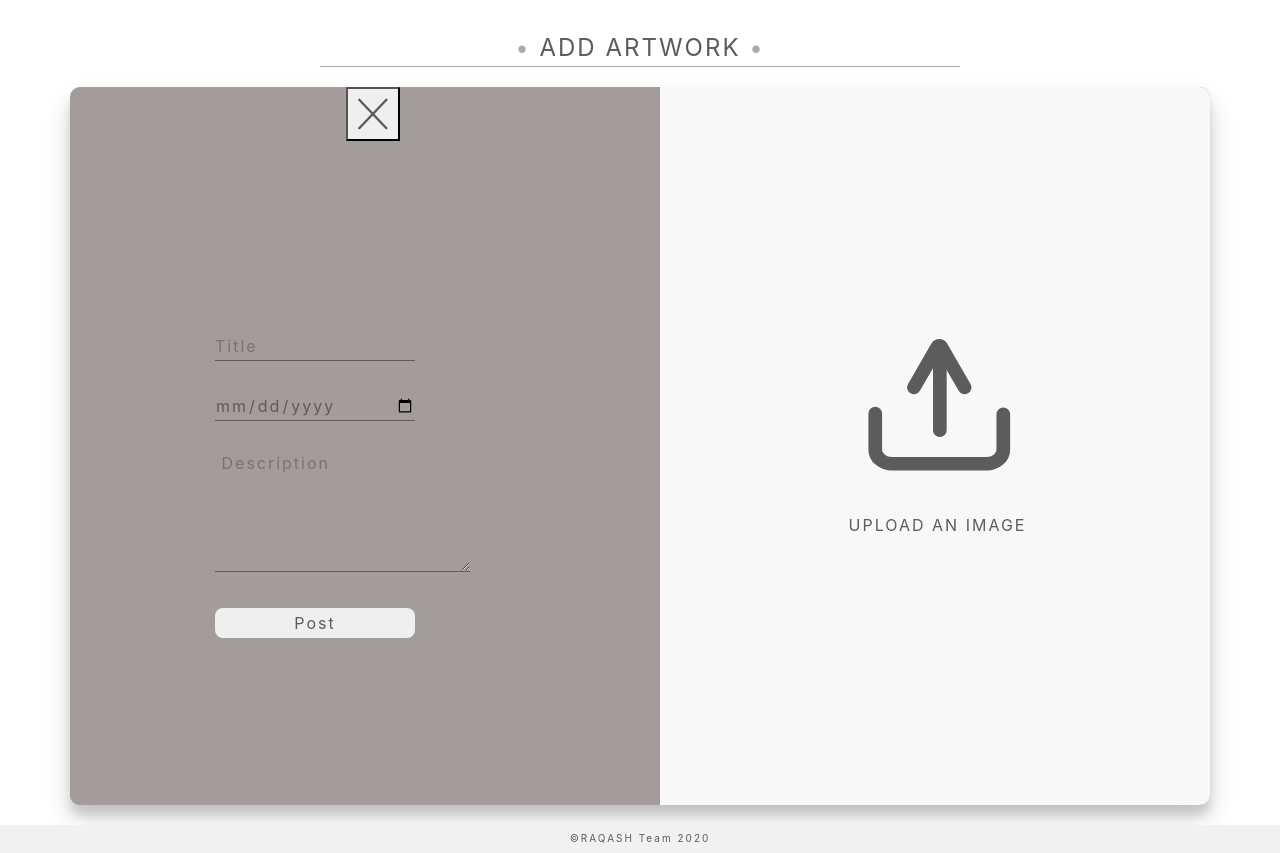
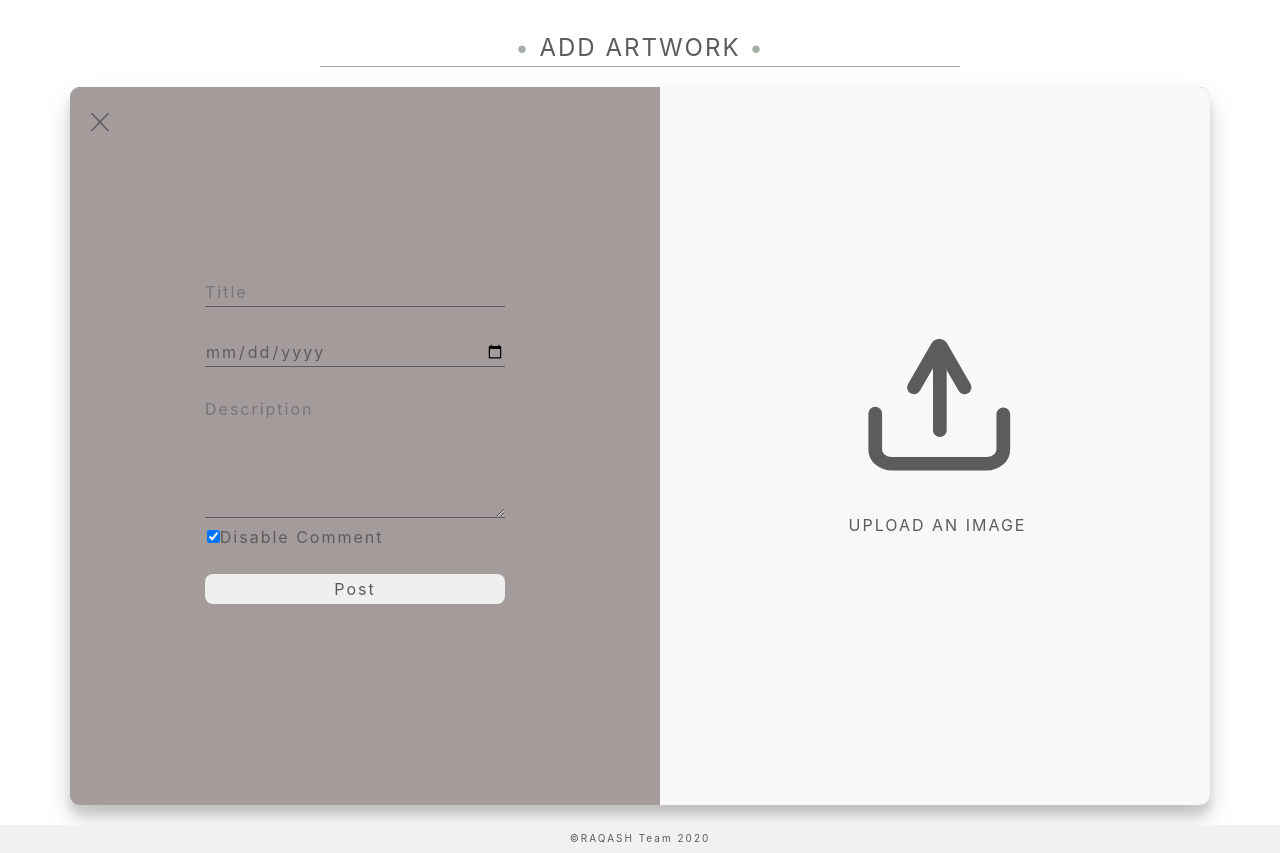
Before and after one commit to rihammastour/RAQASH, a PHP site: page /ADDARTWORK.html in a window 1280 px wide. Shown: the part 100-953 px from the top of the page. Run offline with PHP 8.4, Linux system fonts and the light colour scheme.

Commit message:
Final Pages - Riham

```diff
--- a/ADDARTWORK.html
+++ b/ADDARTWORK.html
@@ -65,14 +65,21 @@
          <label class="uploadTitle"> UPLOAD AN IMAGE</label>
       </div>
       </div>
-      <div class = "colse"><button><img src="assets/Raqash Icon-close.svg" alt="close button" width="50px" height="50px"></button></div>
       <div class ="left">
+        <button class = "colse float-left" ><img src="assets/Raqash Icon-close.svg" alt="close button" width="30px" height="30px"></button>
+<div>
         <form class ="formbox">
            <input type="text" name="Title" placeholder="Title">
            <input type="date" name="Date" placeholder="Date">
-           <textarea name="desc" placeholder=" Description" id="desc" cols="17" rows="5"></textarea>
+           <textarea name="desc" placeholder="Description" id="desc" cols="17" rows="5"></textarea>
+
            <input type="button" value="Post" >
-        </form>
+        </form> </div>
+        <div class = "checkBox">
+          <input type="checkbox" checked/><label>  Disable Comment</label>
+          <!-- class="disableCommentL" <span>Disable Comment</span>-->
+        </div>
+
      </div>
 
     </div>
--- a/CSS/style.css
+++ b/CSS/style.css
@@ -183,12 +183,10 @@
 #myBtn:hover{
     background-color: #f1f1f1;
   }
-
-.container{
+  .container{
     background: #a49c9a ;
     position: relative;
-    width: 400px;
-    height:718px;
+    width: 70%;
     overflow: hidden;
     margin: 20px auto;
     border-radius:10px;
@@ -213,41 +211,33 @@
     overflow: hidden;
     }
 
-.close{
-    margin:0;
-    border: none;
-    background: none;
-    }
-
 .formbox{
     position: relative;
     text-align: left;
-    width: 100%;
     padding: 190px 150px;
+    margin-left: -10px;
     box-sizing: border-box;
-    height: 400px;
+    height: 718px;
     }
 
 .uploadbox{
     position: relative;
     text-align: center;
-    width: 100%;
     padding: 220px 150px;
     box-sizing: border-box;
-    height: 400px;
+    height: 718px;
     }
 
 
 .textarea{
     margin-bottom: 50px;
     height: 100px;
-    width: 200px;
     }
 
 .container .left .formbox input{
     margin-bottom: 30px;
     height: 30px;
-    width: 200px;
+    width: 300px;
     }
 
 .formbox input[type = "text"],
@@ -257,17 +247,18 @@
     border: none;
     border-bottom: 1px solid #5c5c5c;
     outline: none;
-    width: 100%;
+    width: 300px;
     background: transparent;
     }
 
 .formbox input[type = "button"]{
     width: 100%;
-    margin-top:30px;
+    margin-top:50px;
     border: none;
     border-radius: 8px;
     outline: none;
     cursor: pointer;
+
     }
 
 
@@ -281,6 +272,47 @@
 .container .left .formbox input[type = "button"]:hover{
     background-color: #ede9ea;
     }
+    .checkBox{
+position: absolute;
+  top: 61%;
+  left: 12%;
+
+    }
+    /*
+.checkBox .disableCommentL{
+    display: block;
+    float: left;
+    padding-right: 10px;
+    white-space: nowrap;
+    }
+
+.checkBox #disableComment{
+    vertical-align: middle;
+    }
+
+.checkBox .disableCommentL span{
+    vertical-align: middle;
+    margin-right: 20px;
+    }
+*/
+.colse{
+    background: none;
+    border: 0;
+    cursor:pointer;
+    overflow: hidden;
+    outline:none;
+    margin: 20px;
+    }
+/*
+.close:hover,
+.close:focus {
+    background: #ede9ea;
+    }
+
+
+.close:active {
+    transform: scale(0.99);
+    } */
 
 .footer{
     left: 0;
```
